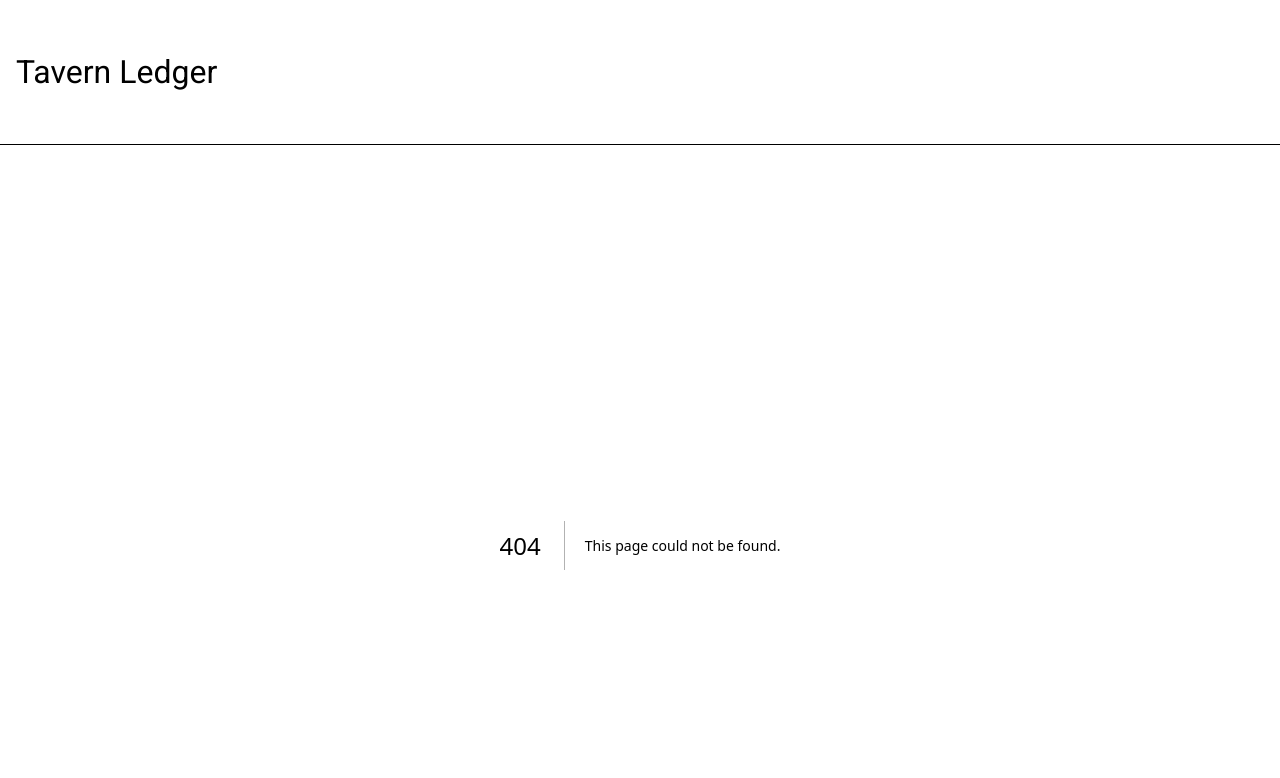
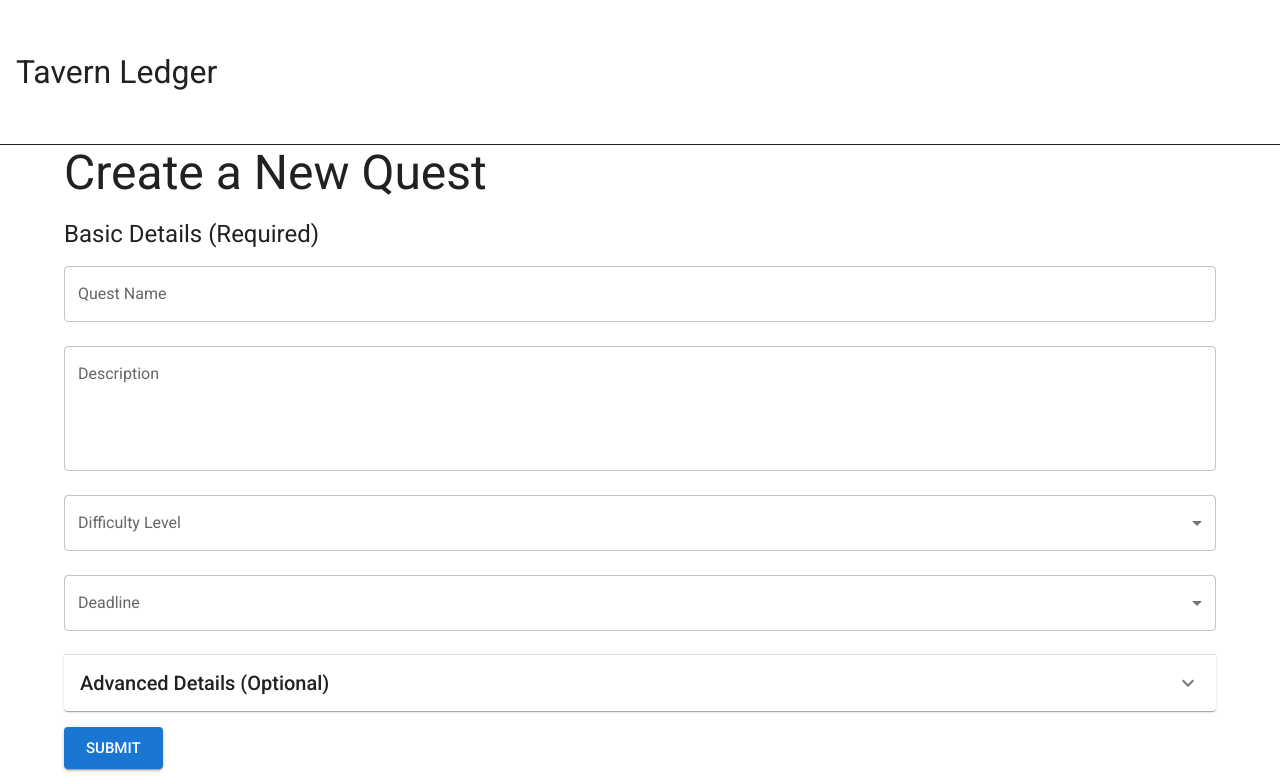
Before and after one commit to penciltea/tavern-ledger, a Next.js app: page /quest in a window 1280 px wide. Before the commit this address had no page. Shown: the top 778 px of the page. Built offline with nearby package versions, Linux system fonts and the light colour scheme; what @mui/material-nextjs would draw is missing.

Commit message:
Adding quest details page with some fields

```diff
--- a/app/quest/add/page.tsx
+++ /dev/null
@@ -1,5 +0,0 @@
-export default function AddQuest(){
-    return(
-        <p>New Quest</p>
-    )
-}
--- /dev/null
+++ b/app/quest/page.tsx
@@ -0,0 +1,172 @@
+'use client'
+import { FormEvent, useState } from "react";
+import { Accordion, AccordionDetails, AccordionSummary, Box, Button, TextField, Typography, Select, MenuItem, FormControl,
+  InputLabel } from "@mui/material";
+import ExpandMoreIcon from "@mui/icons-material/ExpandMore";
+import { LocalizationProvider } from "@mui/x-date-pickers/LocalizationProvider";
+import { AdapterDayjs } from "@mui/x-date-pickers/AdapterDayjs";
+import { DatePicker } from "@mui/x-date-pickers/DatePicker";
+import dayjs, { Dayjs } from "dayjs";
+
+export default function AddQuest(){
+    const [enteredValues, setEnteredValues] = useState({
+        questName: '',
+        questDesc: '',
+        questStatus: "",
+        difficulty: "",
+        deadlineType: "",
+        deadline: null as Dayjs | null,
+        questType: "",
+        reward: '',
+        questGiver: '',
+        location: '',
+        partyMembers: ''
+      });
+
+    function submitQuest(event: FormEvent<HTMLFormElement>){
+      event.preventDefault();
+      console.log(enteredValues);
+    }
+
+    function handleInputChange(identifier: string, value: any) {
+      setEnteredValues((prevValues) => ({
+        ...prevValues,
+        [identifier]: value,
+      }));
+    }
+
+    const deadlineOptions: Record<string, Dayjs | null> = {
+      tomorrow: dayjs().add(1, "day"),
+      threeDays: dayjs().add(3, "days"),
+      oneWeek: dayjs().add(1, "week"),
+      oneMonth: dayjs().add(1, "month"),
+      custom: null, // Custom date should be handled separately
+    };
+
+    const handleDeadlineChange = (event: any) => {
+      const value = event.target.value;
+      setEnteredValues({
+        ...enteredValues,
+        deadlineType: value,
+        deadline: deadlineOptions[value] || null,
+      });
+    };
+
+
+    return(
+      <>
+      <Typography variant="h3" gutterBottom> Create a New Quest </Typography>
+        <LocalizationProvider dateAdapter={AdapterDayjs}>
+          <form onSubmit={submitQuest}>
+            <Box sx={{mb: 2}}>
+              <Typography variant="h5">Basic Details (Required)</Typography>
+              <TextField
+                  id="questName"
+                  label="Quest Name"
+                  variant="outlined"
+                  name="questName"
+                  margin="normal"
+                  fullWidth
+                  onChange={(event) => handleInputChange('questName', event.target.value)}
+                  value={enteredValues.questName}
+              />
+
+              <TextField
+                id="description"
+                name="description"
+                label="Description"
+                multiline
+                rows={4}
+                margin="normal"
+                fullWidth
+                onChange={(event) => handleInputChange('questDesc', event.target.value)}
+                value={enteredValues.questDesc}
+              />
+
+              {/* Difficulty Level */}
+              <FormControl fullWidth margin="normal">
+                <InputLabel>Difficulty Level</InputLabel>
+                <Select name="difficulty" value={enteredValues.difficulty} onChange={(event) => handleInputChange('difficulty', event.target.value)}>
+                  <MenuItem value="Easy">Easy</MenuItem>
+                  <MenuItem value="Normal">Normal</MenuItem>
+                  <MenuItem value="Hard">Hard</MenuItem>
+                  <MenuItem value="Legendary">Legendary</MenuItem>
+                </Select>
+              </FormControl>
+
+              {/* Deadline */}
+              <FormControl fullWidth margin="normal">
+                <InputLabel>Deadline</InputLabel>
+                <Select value={enteredValues.deadlineType} onChange={handleDeadlineChange}>
+                  <MenuItem value="">None</MenuItem>
+                  <MenuItem value="tomorrow">Tomorrow</MenuItem>
+                  <MenuItem value="threeDays">In 3 Days</MenuItem>
+                  <MenuItem value="oneWeek">In 1 Week</MenuItem>
+                  <MenuItem value="oneMonth">In 1 Month</MenuItem>
+                  <MenuItem value="custom">Custom Date</MenuItem>
+                </Select>
+              </FormControl>
+              {enteredValues.deadlineType === "custom" && (
+                <DatePicker value={enteredValues.deadline} onChange={(newValue) => setEnteredValues({ ...enteredValues, deadline: newValue })} />
+              )}
+            </Box>
+
+            <Accordion>
+              <AccordionSummary expandIcon={<ExpandMoreIcon />}>
+                <Typography variant="h6">Advanced Details (Optional)</Typography>
+              </AccordionSummary>
+                <AccordionDetails>
+                  <TextField
+                    label="Difficulty Level"
+                    name="difficulty"
+                    variant="outlined"
+                    fullWidth
+                    margin="normal"
+                    value={enteredValues.difficulty}
+                    onChange={(event) => handleInputChange('difficulty', event.target.value)}
+                  />
+
+                  <TextField
+                    label="Rewards"
+                    name="rewards"
+                    variant="outlined"
+                    fullWidth
+                    margin="normal"
+                    multiline
+                    rows={2}
+                    value={enteredValues.reward}
+                    onChange={(event) => handleInputChange('reward', event.target.value)}
+                  />
+
+                  <TextField
+                    label="Quest Giver"
+                    name="questGiver"
+                    variant="outlined"
+                    fullWidth
+                    margin="normal"
+                    multiline
+                    rows={2}
+                    value={enteredValues.questGiver}
+                    onChange={(event) => handleInputChange('questGiver', event.target.value)}
+                  />
+
+                  <TextField
+                    label="Location"
+                    name="location"
+                    variant="outlined"
+                    fullWidth
+                    margin="normal"
+                    multiline
+                    rows={2}
+                    value={enteredValues.location}
+                    onChange={(event) => handleInputChange('location', event.target.value)}
+                  />
+              </AccordionDetails>
+            </Accordion>
+
+              <Button type="submit" variant="contained" sx={{ mt: 2 }} size="large">Submit</Button>
+          </form>
+        </LocalizationProvider>
+      </>
+    )
+}
--- a/package.json
+++ b/package.json
@@ -15,6 +15,8 @@
     "@mui/icons-material": "^6.4.6",
     "@mui/material": "^6.4.6",
     "@mui/material-nextjs": "^6.4.3",
+    "@mui/x-date-pickers": "^7.27.3",
+    "dayjs": "^1.11.13",
     "mongodb": "^6.14.0",
     "mongoose": "^8.11.0",
     "next": "15.2.0",
```
Also changed, not shown: 1 other file (tests, documents, lock files or other folders).
